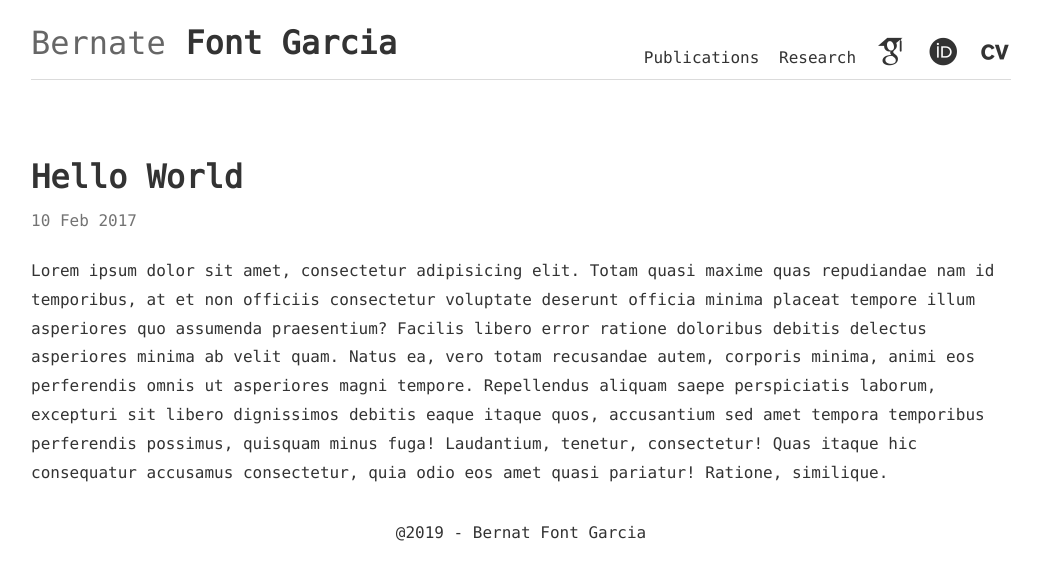
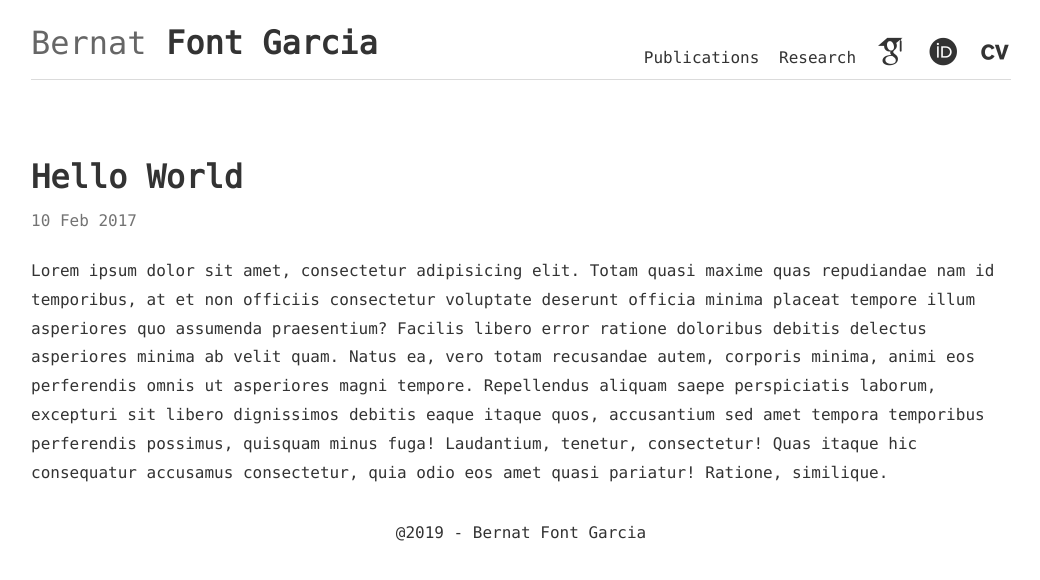
Before and after one commit to b-fg/b-fg.github.io, a Jekyll site: the page built from _posts/2017-02-10-hello-world.md, in a window 1280 px wide. Shown: the top 580 px of the page, without its empty margins (119-1159 px from the left). Built offline with Jekyll 4.4.1, drawn with Linux system fonts in a browser that asks for light colours; some web fonts are replaced.

Commit message:
Trying to big baseurl bug 3.

```diff
--- a/_includes/header-custom.html
+++ b/_includes/header-custom.html
@@ -1,8 +1,8 @@
 <header id="header" class="parent justify-spaceBetween">
   <div class="inner w100 relative">
     <span class="f-left">
-      <a href="/">
-        <h1><span>Bernate   </span>Font Garcia</h1>
+      <a href="/index">
+        <h1><span>Bernat   </span>Font Garcia</h1>
       </a>
     </span>
     <span id="nav-links" class="absolute right bottom">
```
